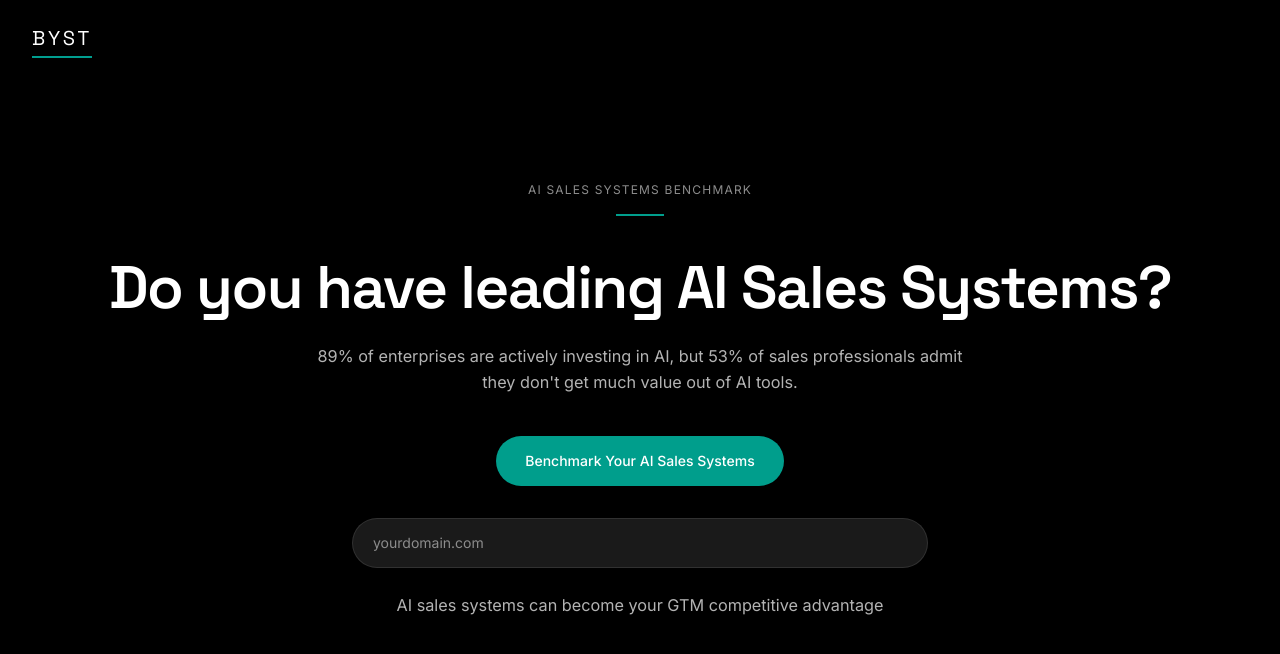
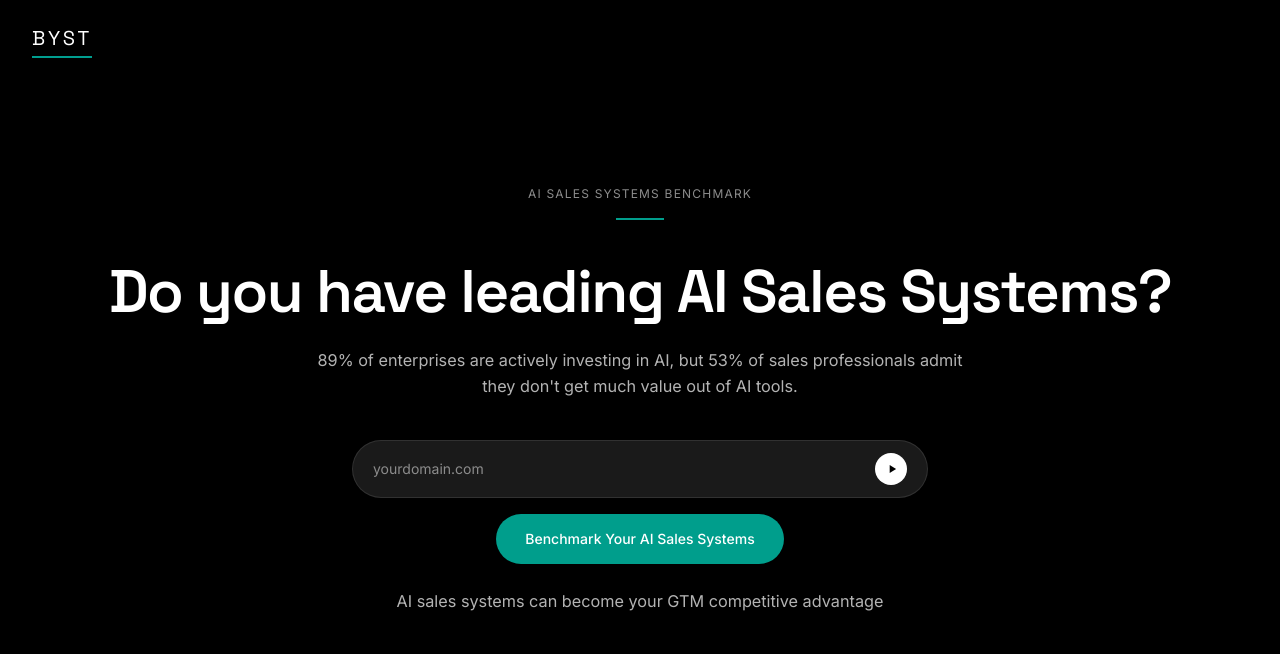
Before and after one commit to BYST-GROUP/ai-sales-benchmark, a Next.js app: page / in a window 1280 px wide. Shown: the top 654 px of the page. Built offline with nearby package versions, Linux system fonts and the light colour scheme.

Commit message:
Move domain input above CTA, add white play button in input field
https://claude.ai/code/session_01GapsNSvDAgPY1JMymRoEh8

```diff
--- a/app/page.tsx
+++ b/app/page.tsx
@@ -45,28 +45,42 @@ export default function Home() {
           89% of enterprises are actively investing in AI, but 53% of sales professionals admit they don&apos;t get much value out of AI tools.
         </p>
 
+        {/* Domain input */}
+        <div
+          className="mt-10 w-full max-w-xl fade-up"
+          style={{ animationDelay: '380ms' }}
+        >
+          <div className="flex items-center rounded-full bg-[#1a1a1a] border border-white/10 px-5 py-3">
+            <input
+              type="text"
+              placeholder="yourdomain.com"
+              className="flex-1 bg-transparent text-sm text-white placeholder:text-muted-foreground outline-none py-1.5"
+            />
+            <button
+              className="ml-3 flex-shrink-0 w-8 h-8 rounded-full bg-white flex items-center justify-center hover:bg-white/90 transition-colors"
+              aria-label="Start benchmark"
+            >
+              {/* Play icon */}
+              <svg
+                xmlns="http://www.w3.org/2000/svg"
+                viewBox="0 0 24 24"
+                fill="black"
+                className="w-3.5 h-3.5 translate-x-[1px]"
+              >
+                <path d="M8 5v14l11-7z" />
+              </svg>
+            </button>
+          </div>
+        </div>
+
         {/* CTA */}
         <Link
           href="/benchmark"
-          className="mt-10 rounded-full text-sm font-medium px-7 py-3.5 bg-primary text-white border border-primary/60 hover:bg-primary/90 transition-colors fade-up"
-          style={{ animationDelay: '380ms' }}
+          className="mt-4 rounded-full text-sm font-medium px-7 py-3.5 bg-primary text-white border border-primary/60 hover:bg-primary/90 transition-colors fade-up"
+          style={{ animationDelay: '420ms' }}
         >
           Benchmark Your AI Sales Systems
         </Link>
-
-        {/* Domain input */}
-        <div
-          className="mt-8 w-full max-w-xl fade-up"
-          style={{ animationDelay: '420ms' }}
-        >
-          <div className="flex items-center rounded-full bg-[#1a1a1a] border border-white/10 px-5 py-3.5">
-            <input
-              type="text"
-              placeholder="yourdomain.com"
-              className="flex-1 bg-transparent text-sm text-white placeholder:text-muted-foreground outline-none"
-            />
-          </div>
-        </div>
 
         {/* Below-CTA line */}
         <p
```
